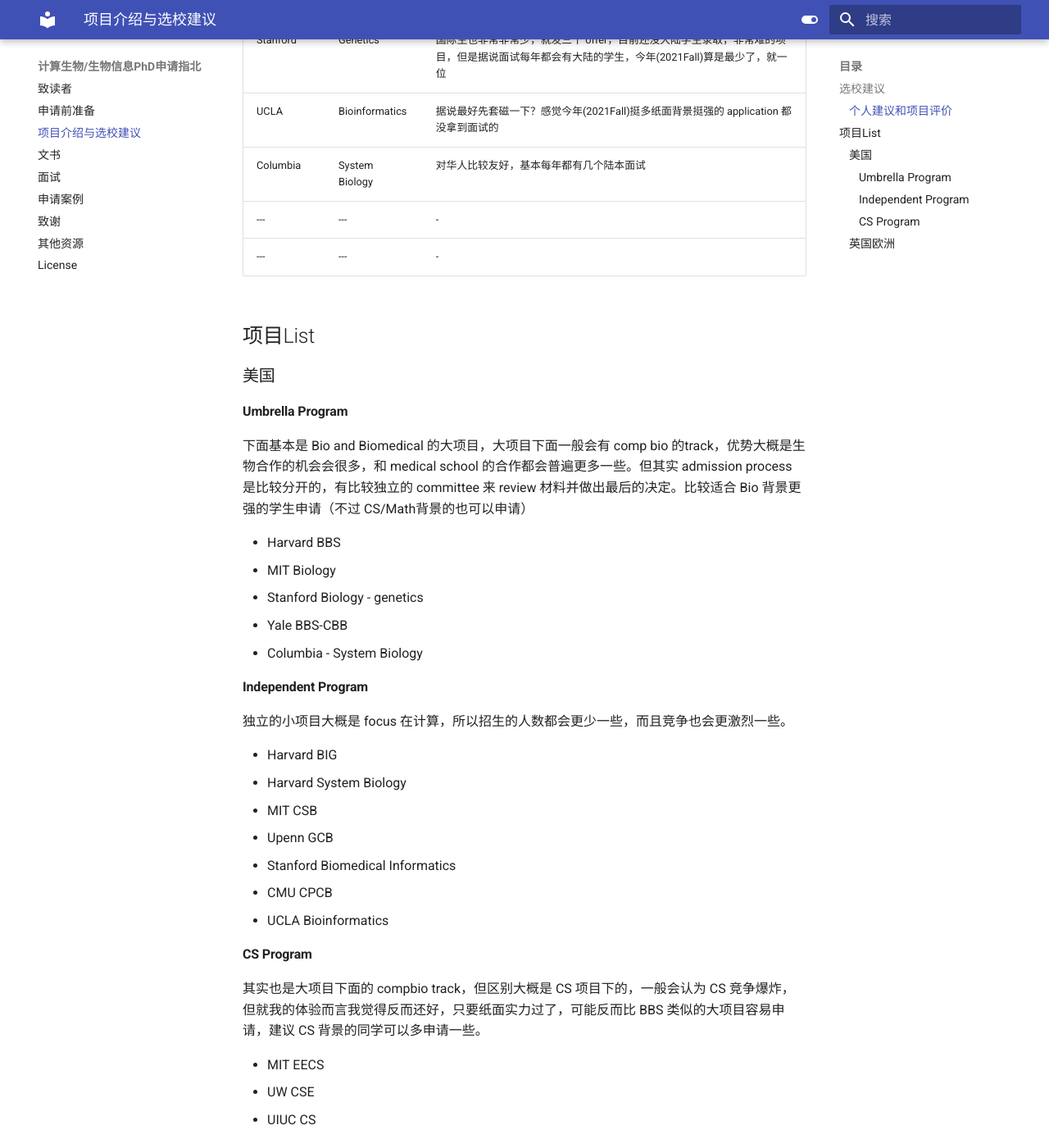
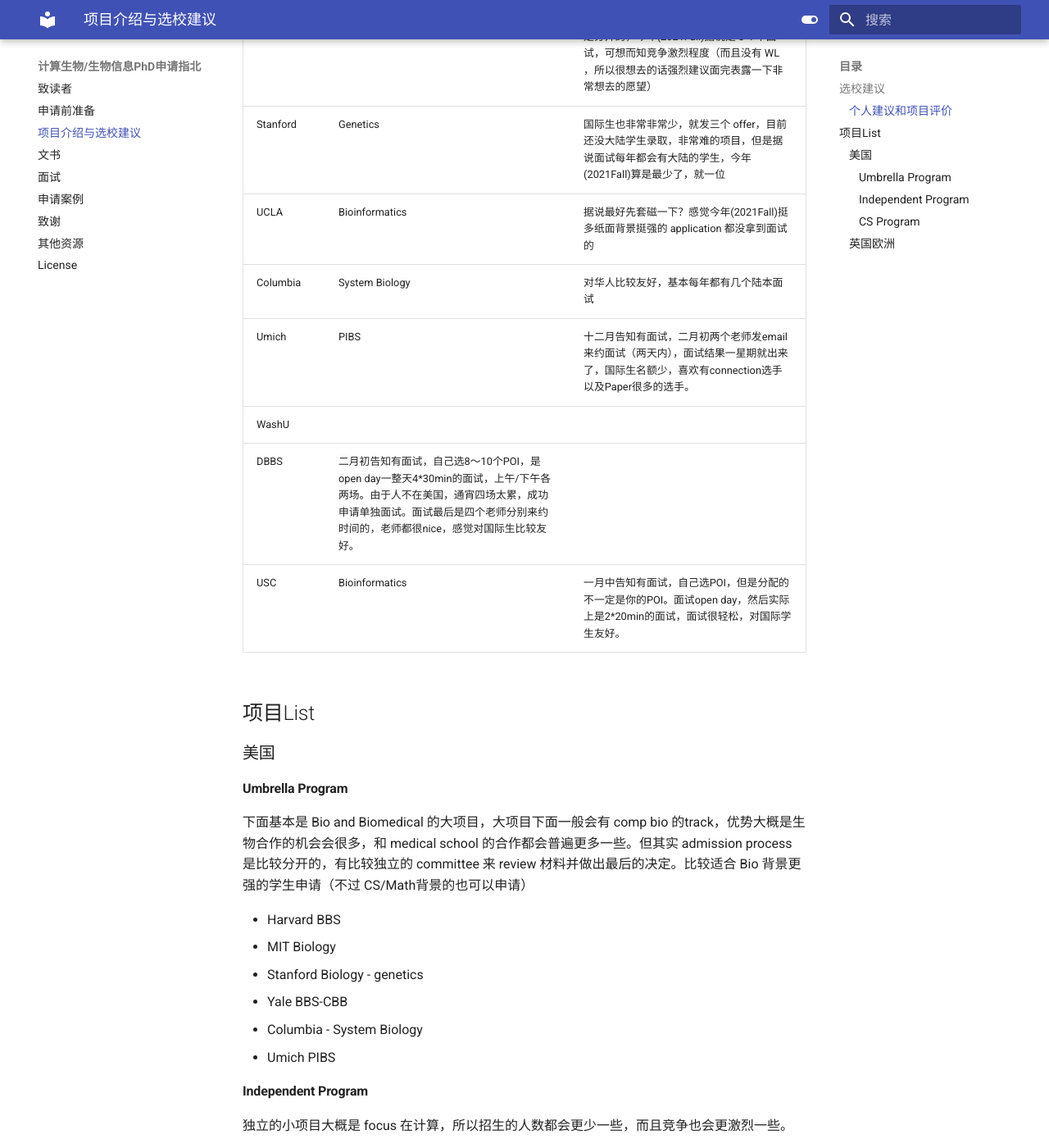
Before and after one commit to CompBio-PhD-cn/handbook, an MkDocs documentation site: the page built from docs/Program_list.md, in a window 1280 px wide and 1400 px high, scrolled down 1477 px. Shown: the whole window at 82% size. Built offline with MkDocs 1.6.1 and Material for MkDocs 9.7.7, drawn with Linux system fonts in a browser that asks for light colours; some of the changed text lies outside the part shown.

Commit message:
add program list

```diff
--- a/docs/Program_list.md
+++ b/docs/Program_list.md
@@ -23,12 +23,13 @@
 | Stanford | BMI | 招收国际生极少极少，没有 external funding 基本不要抱有太大希望，纯纯的彩票 |
 | MIT | CSB | 非常竞争激烈的项目，大陆本科基本没有直接申请到的，也算是纯纯的彩票了，而且给我的感觉更偏 system biology？（不确定） |
 | Upenn | GCB | 国际生非常少，一年就一两个入学的，而且要注意的是分开时间发面试，oversea 的学生是分开的，今年(2021Fall)据说是 3-4 个面试，可想而知竞争激烈程度（而且没有 WL ，所以很想去的话强烈建议面完表露一下非常想去的愿望） |
-| Stanford | Genetics | 国际生也非常非常少，就发三个 offer，目前还没大陆学生录取，非常难的项目，但是据说面试每年都会有大陆的学生，今年(2021Fall)算是最少了，就一位 |
+| Stanford | Genetics | 国际生也非常非常少，就发三个 offer，目前还没大陆学生录取，非常难的项目，但是据说面试每年都会有大陆的学生，今年(2021Fall)算是最少了，就一位|
 | UCLA | Bioinformatics | 据说最好先套磁一下？感觉今年(2021Fall)挺多纸面背景挺强的 application 都没拿到面试的 |
 | Columbia | System Biology | 对华人比较友好，基本每年都有几个陆本面试 |
-| --- | --- | - |
-| --- | --- | - |
-
+| Umich  | PIBS | 十二月告知有面试，二月初两个老师发email来约面试（两天内），面试结果一星期就出来了，国际生名额少，喜欢有connection选手以及Paper很多的选手。 |
+| WashU
+| DBBS | 二月初告知有面试，自己选8～10个POI，是 open day一整天4*30min的面试，上午/下午各两场。由于人不在美国，通宵四场太累，成功申请单独面试。面试最后是四个老师分别来约时间的，老师都很nice，感觉对国际生比较友好。 |
+|USC  | Bioinformatics |  一月中告知有面试，自己选POI，但是分配的不一定是你的POI。面试open day，然后实际上是2*20min的面试，面试很轻松，对国际学生友好。 |
 
 ## 项目List
 
@@ -43,6 +44,8 @@
 * Stanford Biology - genetics
 * Yale BBS-CBB
 * Columbia - System Biology
+* Umich PIBS
+
 
 #### Independent Program
 独立的小项目大概是 focus 在计算，所以招生的人数都会更少一些，而且竞争也会更激烈一些。
@@ -54,6 +57,9 @@
 * Stanford Biomedical Informatics
 * CMU CPCB
 * UCLA Bioinformatics
+* WUSTL DBBS
+* USC Bioinformatics
+
 
 #### CS Program
 其实也是大项目下面的 compbio track，但区别大概是 CS 项目下的，一般会认为 CS 竞争爆炸，但就我的体验而言我觉得反而还好，只要纸面实力过了，可能反而比 BBS 类似的大项目容易申请，建议 CS 背景的同学可以多申请一些。
```
Also changed, not shown: docs/interview.md (+4 -3 lines).
